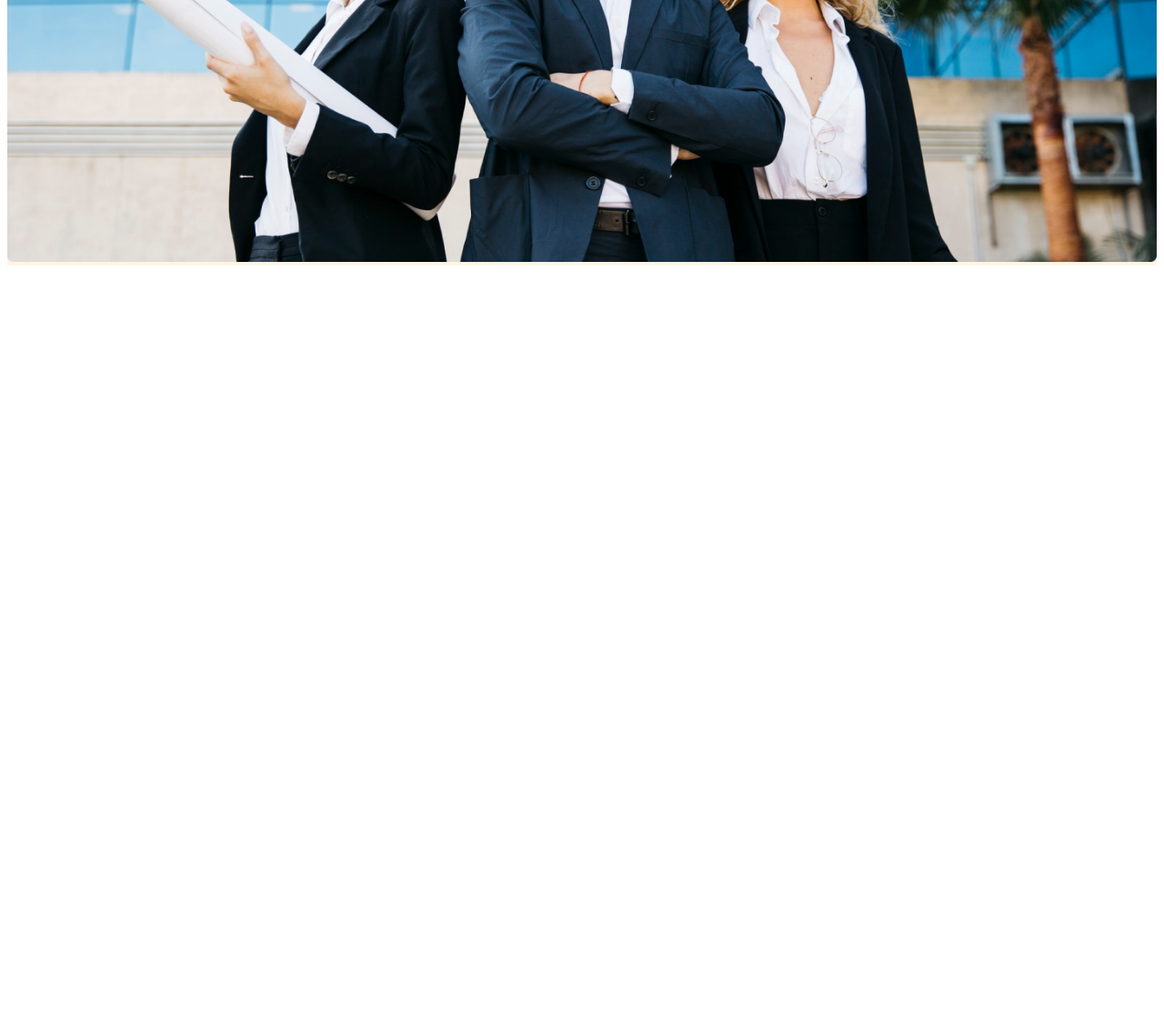
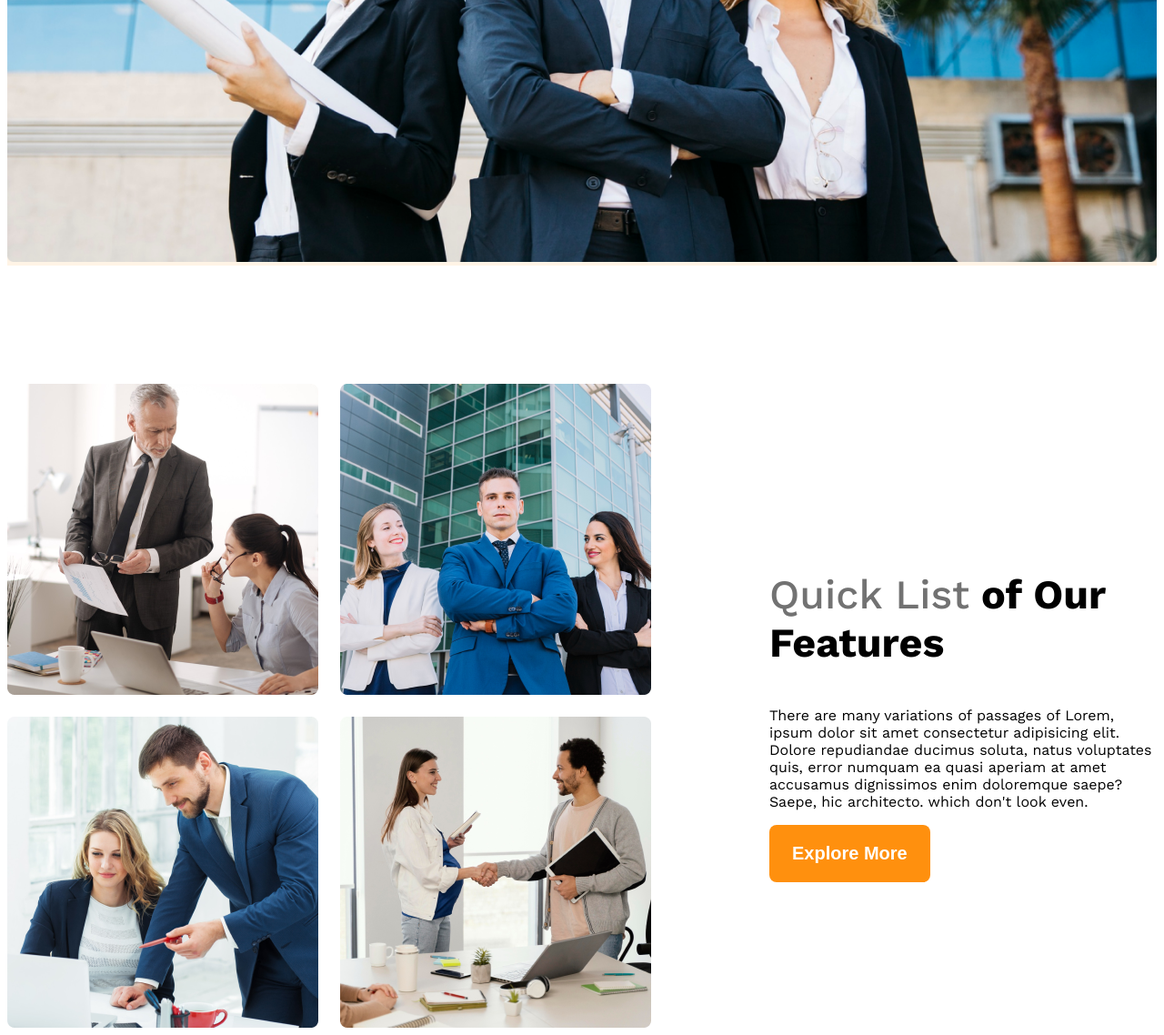
Before and after one commit to shakilahmmedOSD/again-g3-architect-website, a plain HTML site: page index.html in a window 1280 px wide. Shown: the part 892-2030 px from the top of the page at 91% size. Before the commit the page ends 1192 px from the top, so only its background shows below. Drawn offline with nearby package versions, Linux system fonts and the light colour scheme.

Commit message:
grid style, text style with span, half of our features section done

```diff
--- a/index.html
+++ b/index.html
@@ -28,14 +28,39 @@
             <div class="banner-content">
                 <h1 class="banner-title">Brand New Group of Architects</h1>
                 <p class="banner-description">There are many variations of passages of Lorem Ipsum available, but the
-                majority have suffered alteration in some form, by injected humour, or randomised words which don't look
+                    majority have suffered alteration in some form, by injected humour, or randomised words which don't
+                    look
                     even</p>
                 <button class="btn-primary">Explore More</button>
             </div>
-            <img class = "banner-image" src="images/banner.png" alt="">
+            <img class="banner-image" src="images/banner.png" alt="">
         </div>
     </header>
     <main>
+        <section class="teams display-flex">
+            <div class="team-img-container">
+                <img src="images/team1.png" alt="two architect discussing about
+        design">
+                <img src="images/team2.png" alt="">
+                <img src="images/team3.png" alt="">
+                <img src="images/team4.png" alt="">
+            </div>
+            <div class="our-features">
+                <h3 class="feature-title">
+                    <span id="quick-list" class="text-light-gray">Quick List</span>
+                    <span>of Our</span> <span>Features</span>
+                </h3>
+                <p class="feature-description">
+                    There are many variations of passages of Lorem, ipsum dolor sit amet consectetur
+                    adipisicing elit. Dolore repudiandae ducimus soluta, natus voluptates quis, error
+                    numquam ea quasi aperiam at amet accusamus dignissimos enim doloremque saepe? Saepe,
+                    hic architecto. which don't look even.
+                </p>
+                <button class="btn-primary">
+                    Explore More
+                </button>
+            </div>
+        </section>
 
     </main>
     <footer>
--- a/styles/architects.css
+++ b/styles/architects.css
@@ -34,6 +34,16 @@
 
 
 /* header styles */
+
+/* main styles */
+main {
+    max-width: 1440px ;
+    margin: 0 auto;
+}
+main > section {
+    margin-top: 130px;
+}
+
 
 
 /* navbar related style */
@@ -74,6 +84,26 @@
 .banner-image {
     width: 100%;
 }
+/* team and feature related styles */
+.teams {
+    align-items: center;
+}
+.team-img-container{
+   display: grid;
+   grid-template-columns: repeat(2, 1fr) ;
+   gap: 24px;
+}
+.our-features{
+margin-left: 130px;
+ max-width: 530px;
+}
+.feature-title {
+    font-size: 2.8rem;
+    font-weight: 700;
+}
+#quick-list{
+    font-weight: 500;
+}
 
 /* responsive media query */
 @media screen and (max-width: 576px) {
```
Lines whose indentation alone changed are shown as unchanged.
